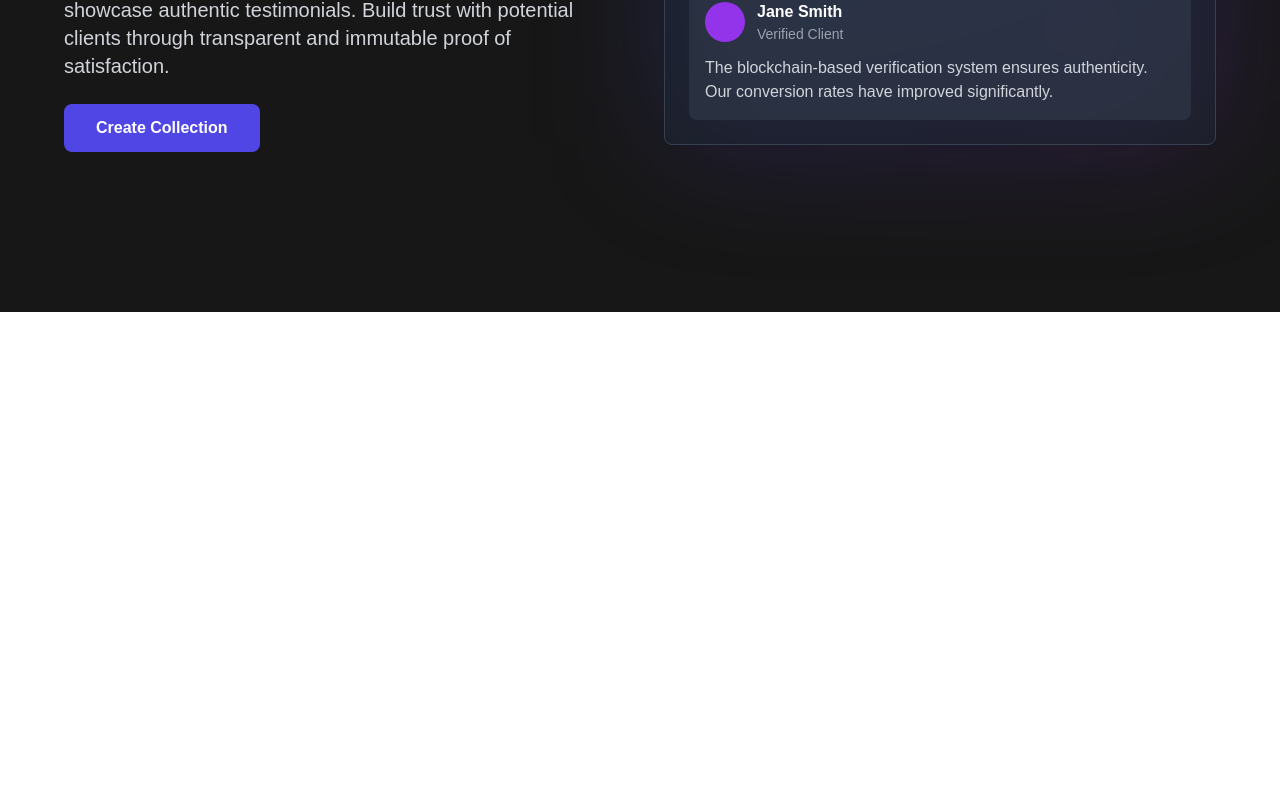
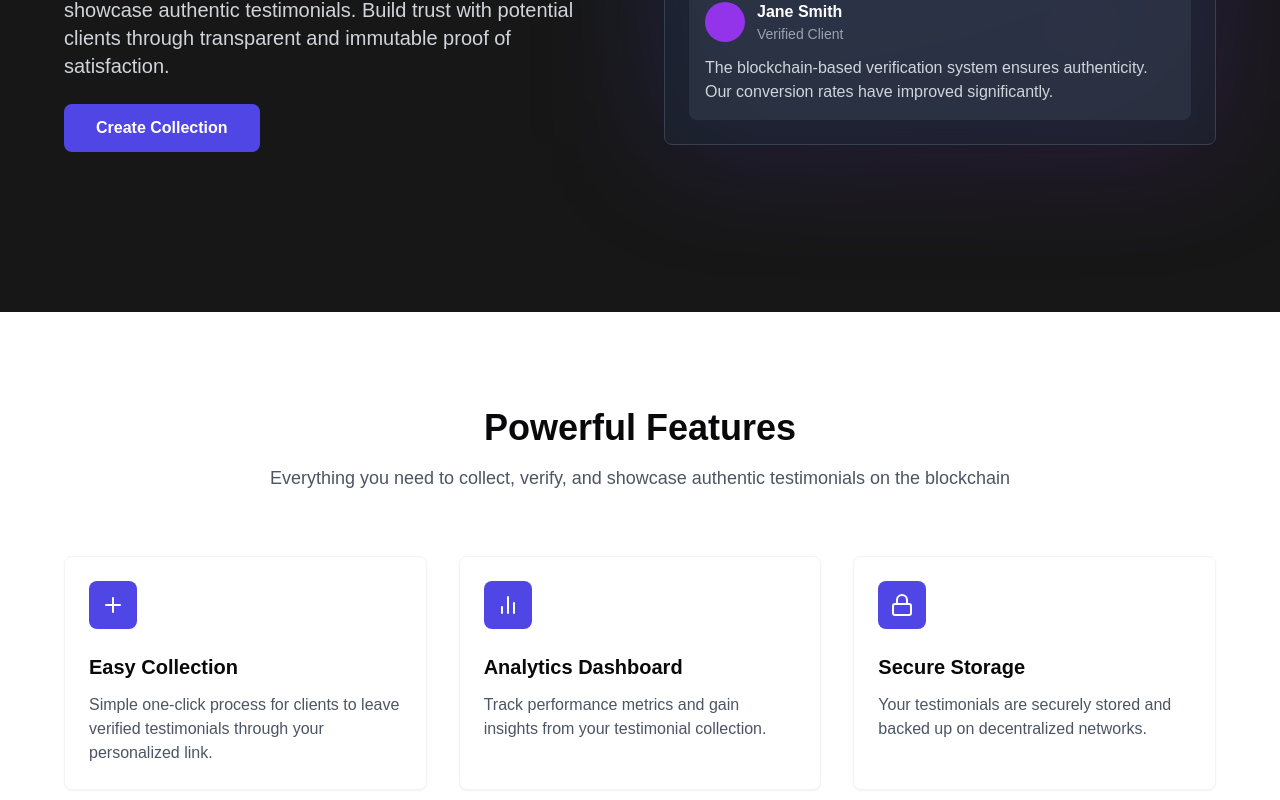
Before and after one commit to Saunakghosh10/VouchMe, a Next.js app in the folder web/: page / in a window 1280 px wide. Shown: the part 866-1666 px from the top of the page. Before the commit the page ends 1178 px from the top, so only its background shows below. Built offline with nearby package versions, Linux system fonts and the light colour scheme.

Commit message:
add feature section

```diff
--- a/web/src/app/globals.css
+++ b/web/src/app/globals.css
@@ -11,7 +11,6 @@
 body {
   font-family: Arial, Helvetica, sans-serif;
 }
-
 @layer base {
   :root {
     --background: 0 0% 100%;
@@ -68,6 +67,10 @@ body {
   }
 }
 
+::-webkit-scrollbar {
+  display: none;
+}
+
 @layer base {
   * {
     @apply border-border;
@@ -76,12 +79,3 @@ body {
     @apply bg-background text-foreground;
   }
 }
-
-@layer base {
-  * {
-    @apply border-border outline-ring/50;
-  }
-  body {
-    @apply bg-background text-foreground;
-  }
-}
--- a/web/src/app/page.tsx
+++ b/web/src/app/page.tsx
@@ -1,6 +1,7 @@
 import HeroSection from "@/components/LandingPage/HeroSection";
 import Navbar from "@/components/LandingPage/Navbar";
 import TestimonialsSection from "@/components/LandingPage/TestimonialSection";
+import FeaturesSection from "@/components/LandingPage/FeaturesSection";
 
 export default function Home() {
   return (
@@ -8,6 +9,7 @@ export default function Home() {
       <Navbar />
       <HeroSection />
       <TestimonialsSection />
+      <FeaturesSection />
     </main>
   );
 }
--- /dev/null
+++ b/web/src/components/LandingPage/FeaturesSection.tsx
@@ -0,0 +1,72 @@
+import { Plus, BarChart2, Lock } from "lucide-react";
+import { Card, CardContent } from "@/components/ui/card";
+
+const FeaturesSection = () => {
+  const features = [
+    {
+      icon: Plus,
+      title: "Easy Collection",
+      description:
+        "Simple one-click process for clients to leave verified testimonials through your personalized link.",
+      iconBg: "bg-indigo-600",
+    },
+    {
+      icon: BarChart2,
+      title: "Analytics Dashboard",
+      description:
+        "Track performance metrics and gain insights from your testimonial collection.",
+      iconBg: "bg-indigo-600",
+    },
+    {
+      icon: Lock,
+      title: "Secure Storage",
+      description:
+        "Your testimonials are securely stored and backed up on decentralized networks.",
+      iconBg: "bg-indigo-600",
+    },
+  ];
+
+  return (
+    <div className="py-24 px-8 bg-white">
+      <div className="max-w-6xl mx-auto">
+        <div className="text-center mb-16">
+          <h2 className="text-4xl font-bold mb-4">Powerful Features</h2>
+          <p className="text-gray-600 text-lg max-w-3xl mx-auto">
+            Everything you need to collect, verify, and showcase authentic
+            testimonials on the blockchain
+          </p>
+        </div>
+
+        <div className="grid md:grid-cols-3 gap-8">
+          {features.map((feature, index) => (
+            <Card
+              key={index}
+              className="relative overflow-hidden transition-all duration-300 hover:shadow-xl hover:-translate-y-1 border border-gray-100 group"
+            >
+              <CardContent className="p-6">
+                <div className="mb-6">
+                  <div
+                    className={`${feature.iconBg} w-12 h-12 rounded-lg flex items-center justify-center text-white
+                    transition-transform duration-300 group-hover:scale-110`}
+                  >
+                    <feature.icon size={24} />
+                  </div>
+                </div>
+                <h3 className="text-xl font-semibold mb-3 transition-colors duration-300 group-hover:text-blue-600">
+                  {feature.title}
+                </h3>
+                <p className="text-gray-600">{feature.description}</p>
+                <div
+                  className="absolute inset-0 bg-gradient-to-r from-blue-600/5 to-purple-600/5 opacity-0
+                  transition-opacity duration-300 group-hover:opacity-100"
+                />
+              </CardContent>
+            </Card>
+          ))}
+        </div>
+      </div>
+    </div>
+  );
+};
+
+export default FeaturesSection;
--- a/web/src/components/LandingPage/TestimonialSection.tsx
+++ b/web/src/components/LandingPage/TestimonialSection.tsx
@@ -20,7 +20,7 @@ const TestimonialsSection = () => {
   ];
 
   return (
-    <div className="bg-[#171717] text-white h-auto pb-40 p-8">
+    <div className="bg-[#171717] text-white h-auto pb-24 md:pb-40 p-8">
       <div className="max-w-6xl mx-auto">
         <div className="grid lg:grid-cols-2 gap-12 items-center">
           {/* Left Column */}
```
